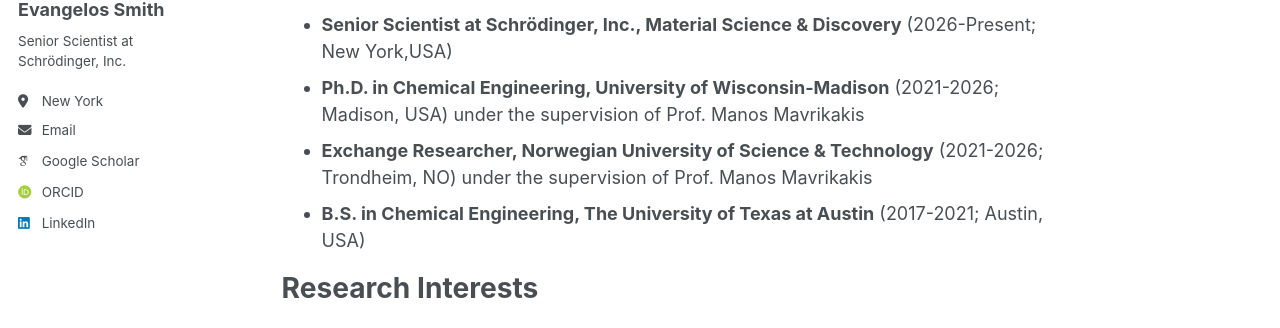
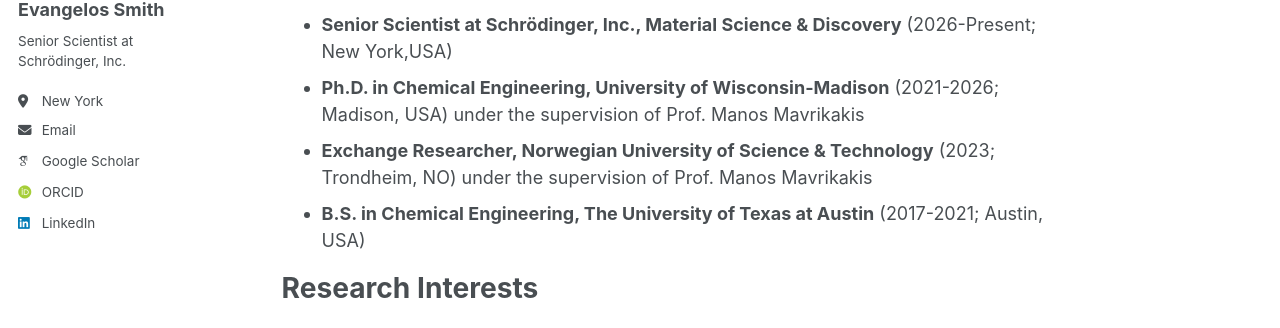
Before and after one commit to evangelossmith/evangelossmith.github.io, a Jekyll site: the page built from _pages/about.md, in a window 1280 px wide and 984 px high. Shown: the part 288-616 px from the top of the window. Built offline with Jekyll 4.4.1, drawn with Linux system fonts in a browser that asks for light colours; some web fonts are replaced; a script bundle is joined from its source files by our own code; library files that are not in the unit come from our copies.

Commit message:
Update about.md

```diff
--- a/_pages/about.md
+++ b/_pages/about.md
@@ -13,7 +13,7 @@ Biography
 ======
 - **Senior Scientist at Schrödinger, Inc., Material Science & Discovery** (2026-Present; New York,USA)
 - **Ph.D. in Chemical Engineering, University of Wisconsin-Madison** (2021-2026; Madison, USA) under the supervision of Prof. Manos Mavrikakis
-- **Exchange Researcher, Norwegian University of Science & Technology** (2021-2026; Trondheim, NO) under the supervision of Prof. Manos Mavrikakis
+- **Exchange Researcher, Norwegian University of Science & Technology** (2023; Trondheim, NO) under the supervision of Prof. Manos Mavrikakis
 - **B.S. in Chemical Engineering, The University of Texas at Austin** (2017-2021; Austin, USA)
 
 Research Interests
```
